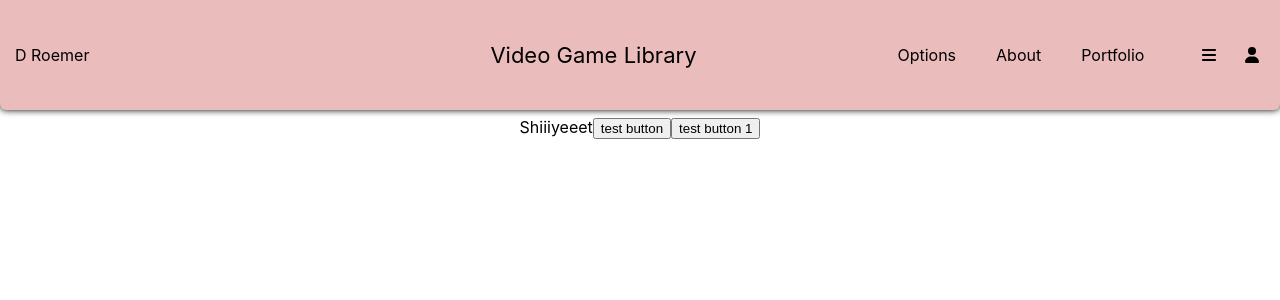
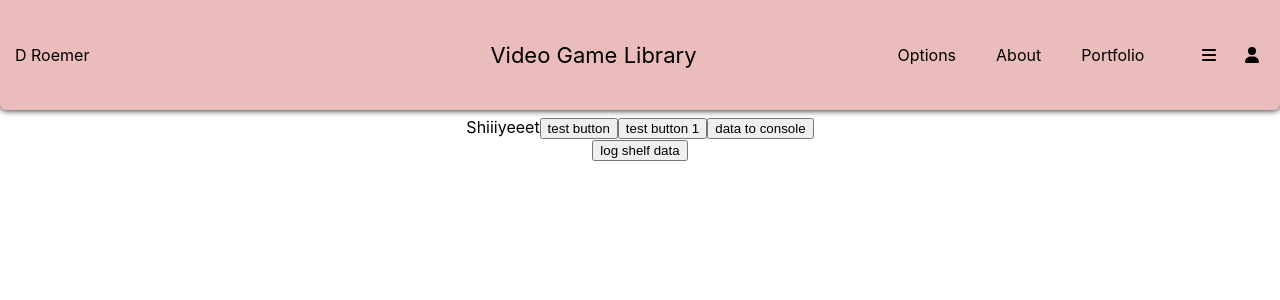
Before and after one commit to dianaroemer/Library, a React (Create React App) app in the folder library-react/: page / in a window 1280 px wide. Shown: the top 300 px of the page. Built offline with nearby package versions, Linux system fonts and the light colour scheme; no server answers; the database is empty.

Commit message:
Set up initial shelf and first game data

```diff
--- a/library-react/src/App.js
+++ b/library-react/src/App.js
@@ -71,8 +71,6 @@ function App(props) {
   const [data, setData] = useState([]);
 
   useEffect(() => {
-    // const q = query(collection(db, 'testCollection'));
-    // console.log(q);
 
     const coll = collection(db, 'testCollection');
     // console.log(coll);
@@ -90,17 +88,39 @@ function App(props) {
 
     return () => unsubscribe();
 
-    // const unsubscribe = onSnapshot(query(collection(db, "testCollection")), (post) => {
-      // console.log("Current Data: ", post.docs.data)
-    // })
-    // return () => unsubscribe();
+  }, [])
 
-    // const unsubscribe = onSnapshot(q, (querySnapshot) => {
-    //   const data = querySnapshot.docs.map(doc => doc.data())
-    //   this.setData(data)
-    // });
-    // return () => unsubscribe();
-  }, [])
+  function handleLogData(e){
+    e.preventDefault();
+    console.log(data);
+  }
+
+  // Init the shelf that stores game objects and data
+  const [shelfData, setShelfData] = useState([]);
+  // Init the snapshot keeping the front-end up to date with the server's databse
+  useEffect(() => {
+    const q = query(collection(db, 'shelf'));
+
+    const unsubscribe = onSnapshot(q, (qSnapshot) => {
+      const datums = [];
+      qSnapshot.forEach( (doc) => {
+        datums.push(doc.data());
+        setShelfData(datums);
+      })
+      console.log(`Current Shelf Data: `, datums);
+    })
+
+    return () => unsubscribe();
+
+  }, [db])
+
+  function handleShelfData(e){
+    e.preventDefault();
+    console.log(shelfData);
+  }
+
+
+
 
 
   const timeRows = []
@@ -108,7 +128,7 @@ function App(props) {
   data.forEach(element => {
     timeRows.push(
       <div>
-        {element}
+        {new Date(element * 1000).toString()}
       </div>
     )
   })
@@ -125,8 +145,21 @@ function App(props) {
         <button onClick={(e) => {
           handleTestButtonClick1(e);
         }}>test button 1</button>
+
+        <button onClick={(e) => {
+          handleLogData(e);
+        }}>data to console</button>
+
+
+
       </div>
       {timeRows}
+
+      <button onClick={(e) => {
+          handleShelfData(e);
+        }}>log shelf data</button>
+
+
       {/* <header className="App-header">
         <img src={logo} className="App-logo" alt="logo" />
         <p>
```
